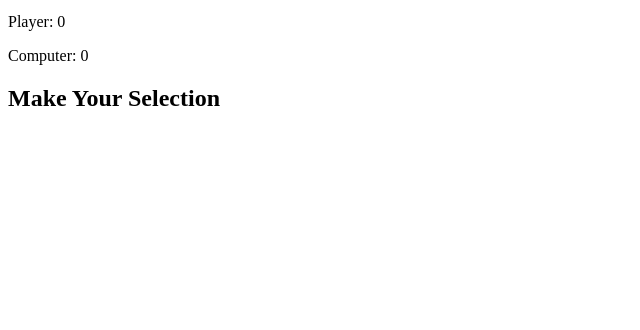
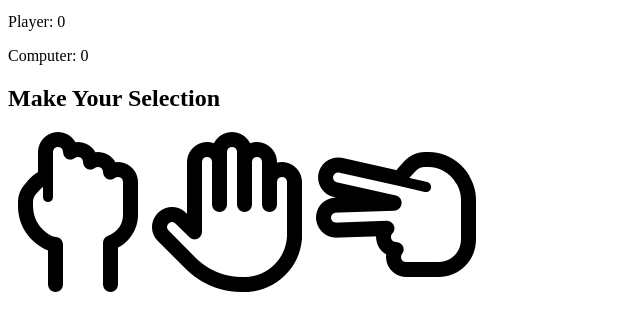
Before and after one commit to Cma-B/rps_javascript_cypress, a website: page src/index.html in a window 1280 px wide. Shown: the part 104-434 px from the top of the page, without its empty margins (0-640 px from the left). Drawn offline with Linux system fonts and the light colour scheme.

Commit message:
adds the test to check the availibility of the icons and adds the icons in HTML file

```diff
--- a/src/index.html
+++ b/src/index.html
@@ -18,6 +18,11 @@
         </div>
       </header>
       <h2>Make Your Selection</h2>
+      <div class="choices">
+          <i id="rock" class="choice fa fa-hand-rock-o fa-10x"></i>
+          <i id="paper" class="choice fa fa-hand-paper-o fa-10x"></i>
+          <i id="scissors" class="choice fa fa-hand-scissors-o fa-10x"></i>
+      </div>
   </div>
 
 </body>
```
Also changed, not shown: cypress/integration/userCanPlayRPS.feature.js (+3 -0 lines).
